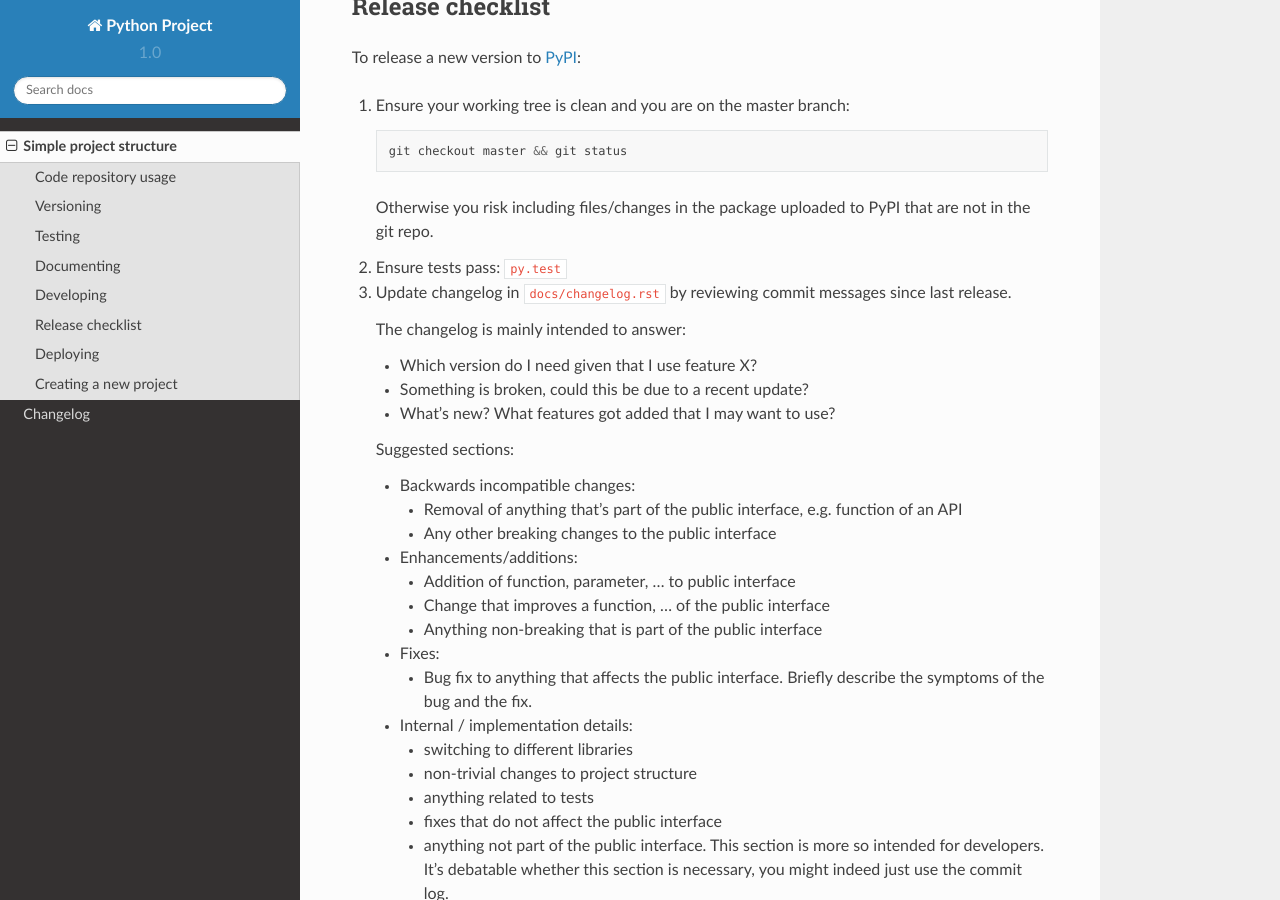
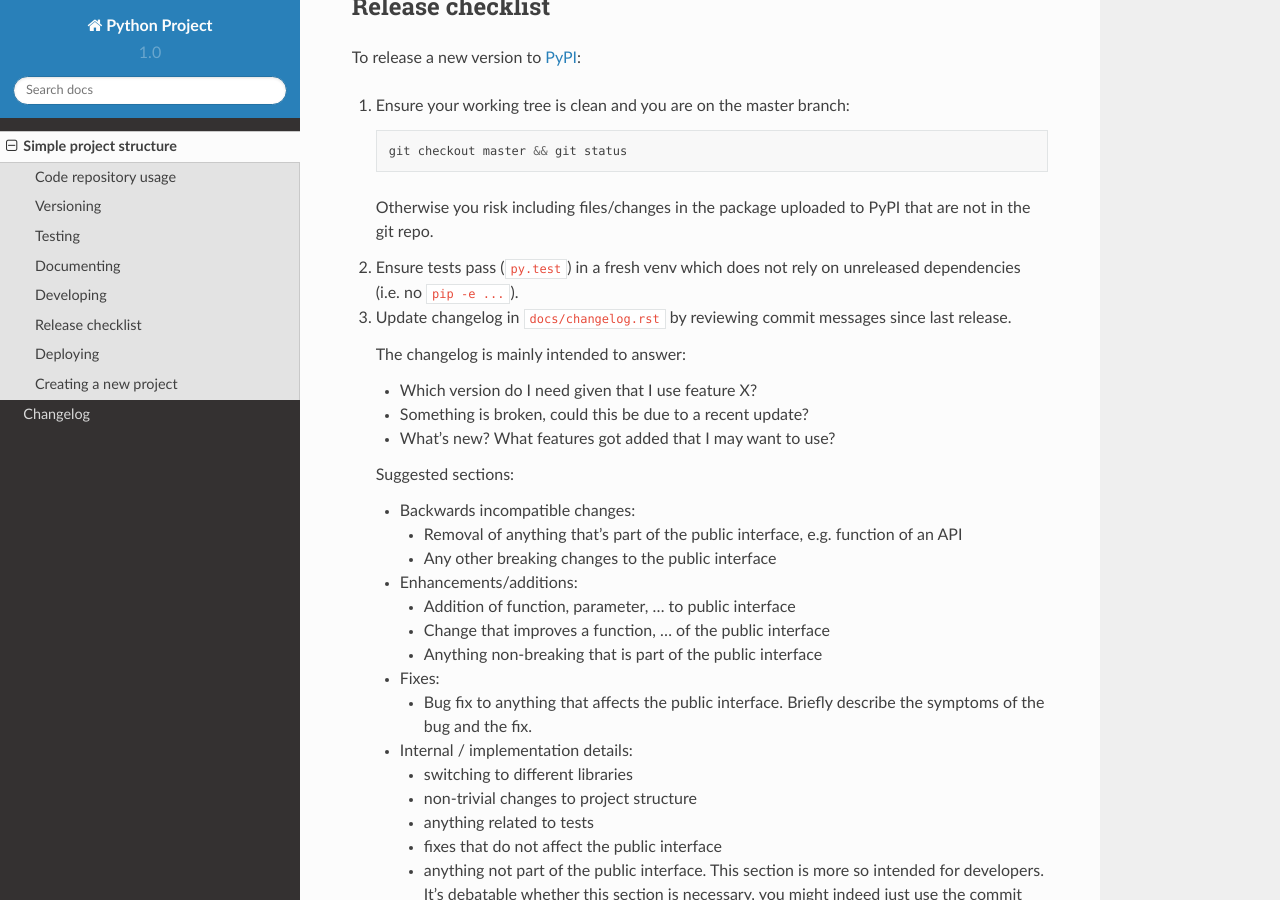
Before and after one commit to timdiels/python-project, a Sphinx documentation site: the page built from docs/simple.rst, in a window 1280 px wide and 900 px high, scrolled down 3686 px. Built offline with Sphinx 7.4.7 and the Read the Docs theme 2.0.0, drawn with Linux system fonts in a browser that asks for light colours.

Commit message:
Test with fresh venv on release

```diff
--- a/docs/simple.rst
+++ b/docs/simple.rst
@@ -191,7 +191,8 @@ To release a new version to `PyPI`_:
    Otherwise you risk including files/changes in the package uploaded to PyPI
    that are not in the git repo.
 
-2. Ensure tests pass: ``py.test``
+2. Ensure tests pass (``py.test``) in a fresh venv which does not rely on
+   unreleased dependencies (i.e. no ``pip -e ...``).
 
 3. Update changelog in ``docs/changelog.rst`` by reviewing commit messages since
    last release.
```
